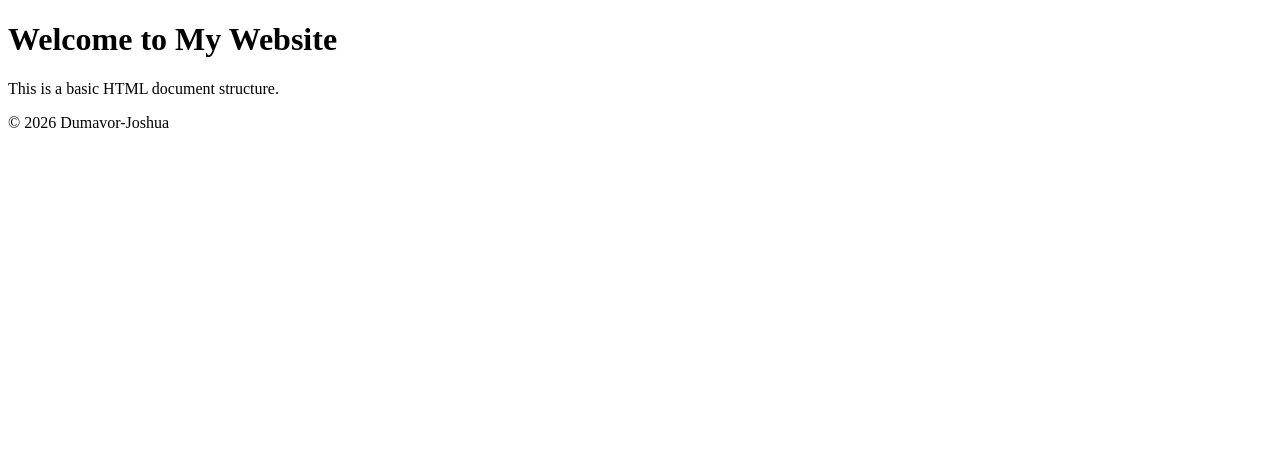
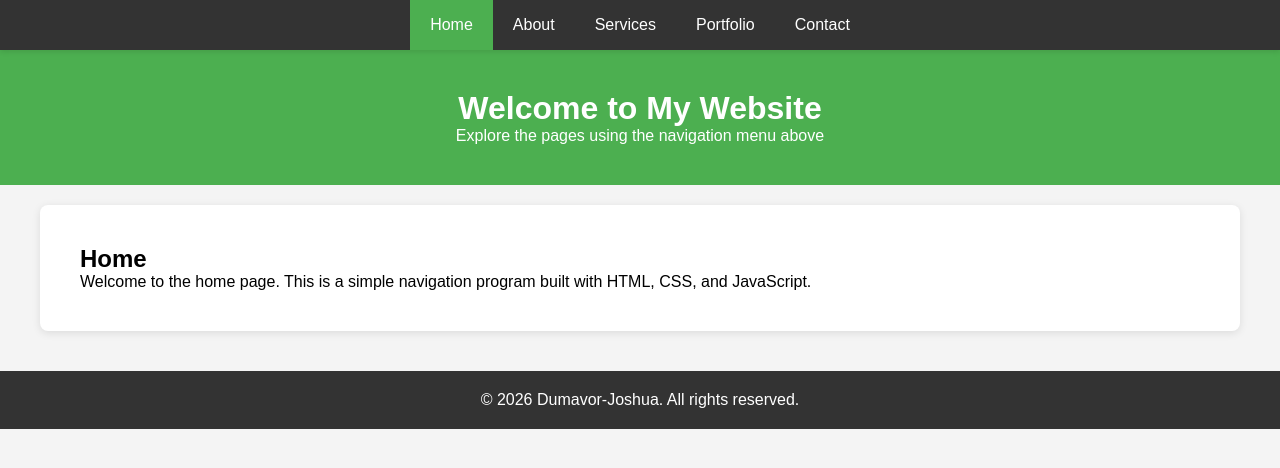
Before and after one commit to Dumavor-Joshua/frontend, a plain HTML site: page index.html in a window 1280 px wide. Drawn offline with Linux system fonts and the light colour scheme.

Commit message:
Update index.html with new content

```diff
--- a/index.html
+++ b/index.html
@@ -3,17 +3,173 @@
 <head>
     <meta charset="UTF-8">
     <meta name="viewport" content="width=device-width, initial-scale=1.0">
-    <title>Basic HTML Page</title>
+    <title>Navigation Program</title>
+    <style>
+        * {
+            margin: 0;
+            padding: 0;
+            box-sizing: border-box;
+        }
+
+        body {
+            font-family: Arial, sans-serif;
+            background-color: #f4f4f4;
+        }
+
+        nav {
+            background-color: #333;
+            padding: 0;
+            position: sticky;
+            top: 0;
+            box-shadow: 0 2px 5px rgba(0, 0, 0, 0.1);
+        }
+
+        nav ul {
+            list-style: none;
+            display: flex;
+            justify-content: center;
+            flex-wrap: wrap;
+        }
+
+        nav li {
+            margin: 0;
+        }
+
+        nav a {
+            display: block;
+            color: white;
+            text-align: center;
+            padding: 16px 20px;
+            text-decoration: none;
+            transition: background-color 0.3s ease;
+        }
+
+        nav a:hover {
+            background-color: #ddd;
+            color: #333;
+        }
+
+        nav a.active {
+            background-color: #4CAF50;
+            color: white;
+        }
+
+        header {
+            background-color: #4CAF50;
+            color: white;
+            padding: 40px;
+            text-align: center;
+        }
+
+        main {
+            max-width: 1200px;
+            margin: 20px auto;
+            padding: 20px;
+            background-color: white;
+            border-radius: 8px;
+            box-shadow: 0 2px 8px rgba(0, 0, 0, 0.1);
+        }
+
+        section {
+            display: none;
+            padding: 20px;
+        }
+
+        section.active {
+            display: block;
+        }
+
+        footer {
+            background-color: #333;
+            color: white;
+            text-align: center;
+            padding: 20px;
+            margin-top: 40px;
+        }
+    </style>
 </head>
 <body>
+    <nav>
+        <ul>
+            <li><a href="#home" class="nav-link active" onclick="showSection('home')">Home</a></li>
+            <li><a href="#about" class="nav-link" onclick="showSection('about')">About</a></li>
+            <li><a href="#services" class="nav-link" onclick="showSection('services')">Services</a></li>
+            <li><a href="#portfolio" class="nav-link" onclick="showSection('portfolio')">Portfolio</a></li>
+            <li><a href="#contact" class="nav-link" onclick="showSection('contact')">Contact</a></li>
+        </ul>
+    </nav>
+
     <header>
         <h1>Welcome to My Website</h1>
+        <p>Explore the pages using the navigation menu above</p>
     </header>
+
     <main>
-        <p>This is a basic HTML document structure.</p>
+        <section id="home" class="active">
+            <h2>Home</h2>
+            <p>Welcome to the home page. This is a simple navigation program built with HTML, CSS, and JavaScript.</p>
+        </section>
+
+        <section id="about">
+            <h2>About</h2>
+            <p>Learn more about us. This page provides information about who we are and what we do.</p>
+        </section>
+
+        <section id="services">
+            <h2>Services</h2>
+            <p>Discover our services. We offer a wide range of solutions tailored to your needs.</p>
+        </section>
+
+        <section id="portfolio">
+            <h2>Portfolio</h2>
+            <p>View our work. Check out some of our recent projects and accomplishments.</p>
+        </section>
+
+        <section id="contact">
+            <h2>Contact</h2>
+            <p>Get in touch with us. We'd love to hear from you!</p>
+            <p>Email: contact@example.com | Phone: (123) 456-7890</p>
+        </section>
     </main>
+
     <footer>
-        <p>&copy; 2026 Dumavor-Joshua</p>
+        <p>&copy; 2026 Dumavor-Joshua. All rights reserved.</p>
     </footer>
+
+    <script>
+        function showSection(sectionId) {
+            // Hide all sections
+            const sections = document.querySelectorAll('section');
+            sections.forEach(section => {
+                section.classList.remove('active');
+            });
+
+            // Remove active class from all nav links
+            const navLinks = document.querySelectorAll('.nav-link');
+            navLinks.forEach(link => {
+                link.classList.remove('active');
+            });
+
+            // Show the selected section
+            const selectedSection = document.getElementById(sectionId);
+            if (selectedSection) {
+                selectedSection.classList.add('active');
+            }
+
+            // Add active class to the clicked nav link
+            const clickedLink = event.target;
+            if (clickedLink) {
+                clickedLink.classList.add('active');
+            }
+        }
+
+        // Handle browser back/forward buttons
+        window.addEventListener('hashchange', function() {
+            const hash = window.location.hash.substring(1);
+            if (hash) {
+                showSection(hash);
+            }
+        });
+    </script>
 </body>
 </html>
```
